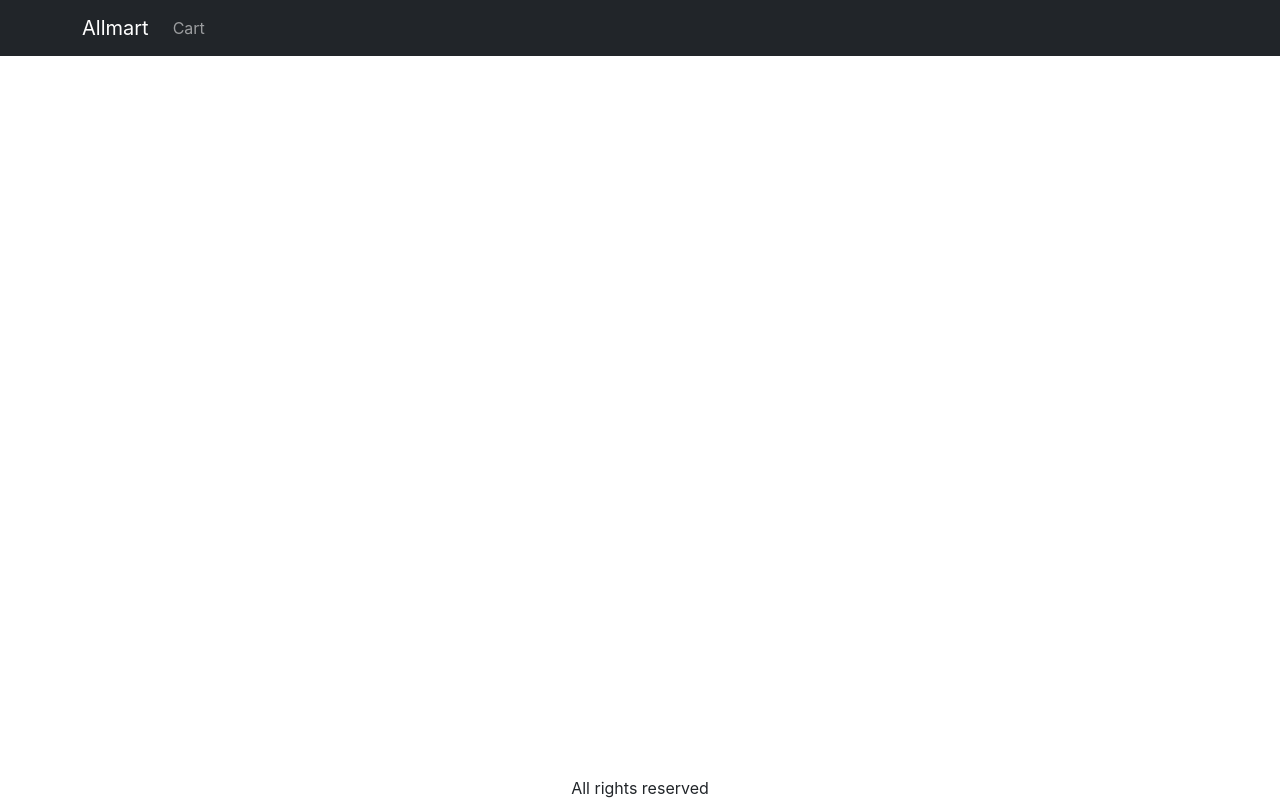
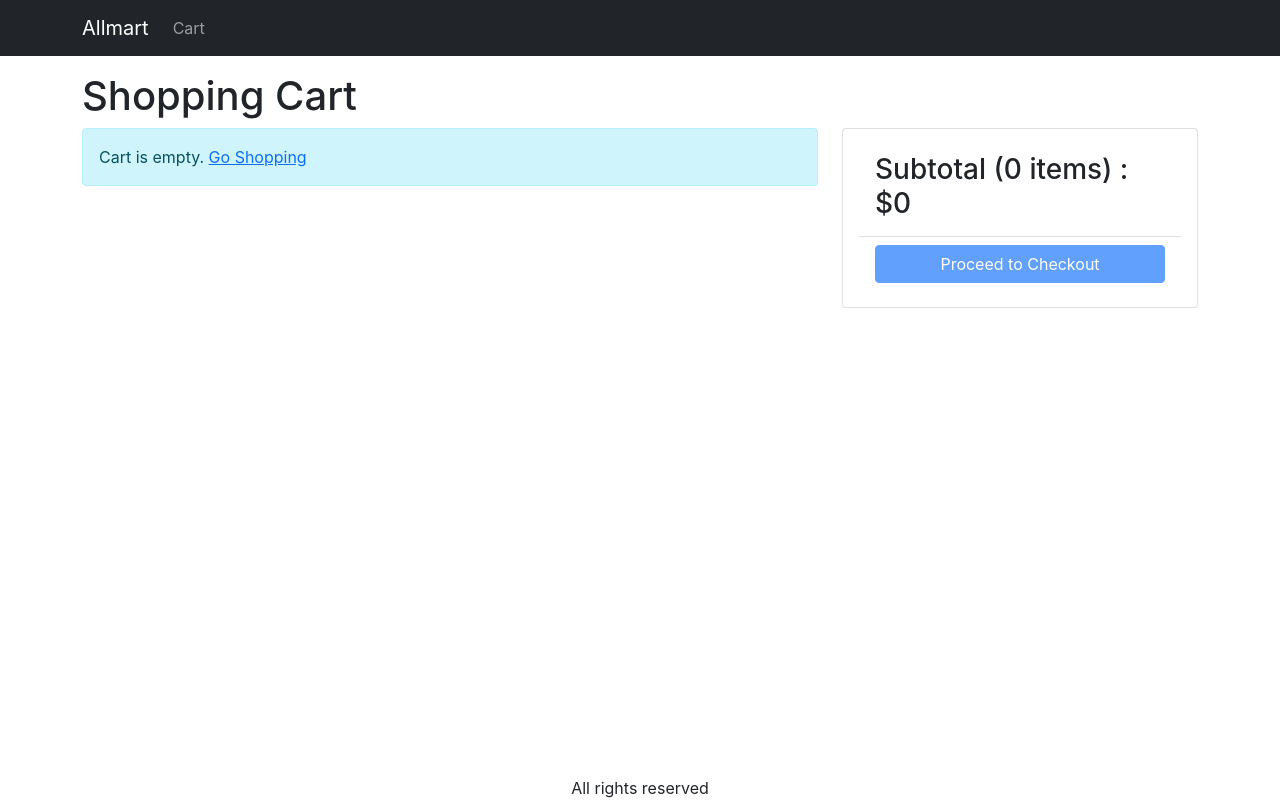
Before and after one commit to n8ly/allmart, a React (Create React App) app in the folder frontend/: page /cart in a window 1280 px wide. Built offline with nearby package versions, Linux system fonts and the light colour scheme.

Commit message:
cart ui implemented

```diff
--- a/frontend/src/App.js
+++ b/frontend/src/App.js
@@ -8,6 +8,7 @@
 import { LinkContainer } from 'react-router-bootstrap';
 import { useContext } from 'react';
 import { Store } from './Store';
+import CartScreen from './screens/CartScreen';
 
 function App() {
   const { state } = useContext(Store);
@@ -40,6 +41,7 @@
             <Routes>
               <Route path="/product/:slug" element={<ProductScreen />} />
               <Route path="/" element={<HomeScreen />} />
+              <Route path="/cart" element={<CartScreen />} />
             </Routes>
           </Container>
         </main>
--- a/frontend/src/index.css
+++ b/frontend/src/index.css
@@ -58,3 +58,7 @@
 .image-large {
   max-width: 100%;
 }
+
+.img-thumbnail {
+  height: 80px;
+}
--- /dev/null
+++ b/frontend/src/screens/CartScreen.js
@@ -0,0 +1,130 @@
+// import { Card } from 'react-bootstrap/Card';
+// import Store
+// import { Button } from 'react-bootstrap/Button';
+// import Row
+// import Column
+// import data from data.js?
+
+// good but aslo psuedocode filesnames
+
+import { useContext } from 'react';
+import Button from 'react-bootstrap/Button';
+import Card from 'react-bootstrap/Card';
+import Col from 'react-bootstrap/Col';
+import ListGroup from 'react-bootstrap/ListGroup';
+import Row from 'react-bootstrap/Row';
+import { Helmet } from 'react-helmet-async';
+import { Link } from 'react-router-dom';
+import MessageBox from '../components/MessageBox';
+import { Store } from '../Store';
+
+export default function CartScreen() {
+  // link from product screen to call CartScreen (also from nav icon?)
+  // create routes in app for cartscreen
+
+  const { state, dispatch: ctxDispatch } = useContext(Store);
+  const {
+    cart: { cartItems },
+  } = state;
+
+  return (
+    // cols then rows
+    // card
+    // photo /with card?    (from????)
+    // link
+    // item name
+    // button subtract from cart
+    // (need to make a function to match just like add-to-cart)
+    // render total quantity of the item
+    // button add to cart (use already written function)
+    // render price of product
+    // button remove item from store
+
+    // new card row for ea item in cart. use map
+
+    // second card on next row (maybe 4/12ths? of col    using bootstrap___)
+    // render number of items(same as red dot on top of screen)
+    // render total price of all of them
+    // button "proceed to checkout" (take up all of width)
+
+    <div>
+      <Helmet>
+        <title>Shopping Cart</title>
+      </Helmet>
+
+      <h1>Shopping Cart</h1>
+      <Row>
+        <Col md={8}>
+          {cartItems.length === 0 ? (
+            <MessageBox>
+              Cart is empty. <Link to="/">Go Shopping</Link>
+            </MessageBox>
+          ) : (
+            <ListGroup>
+              {' '}
+              {cartItems.map((item) => (
+                <ListGroup.Item key={item._id}>
+                  <Row className="align-items-center">
+                    <Col md={4}>
+                      <img
+                        src={item.image}
+                        alt={item.name}
+                        className="img-fluid rounded img-thumbnail"
+                      ></img>{' '}
+                      <Link to={`/product/${item.slug}`}>{item.name}</Link>
+                    </Col>
+                    <Col md={3}>
+                      <Button variant="light" disabled={item.quantity === 1}>
+                        {/* onClick={minusCartItem} */}
+                        <i className="fas fa-minus-circle"></i>
+                      </Button>{' '}
+                      <span>{item.quantity}</span>{' '}
+                      <Button
+                        variant="light"
+                        disabled={item.quantity === item.countInStock}
+                      >
+                        <i className="fas fa-plus-circle"></i>
+                      </Button>
+                    </Col>
+                    <Col md={3}>${item.price}</Col>
+                    <Col md={2}>
+                      <Button variant="light">
+                        <i className="fas fa-trash"></i>
+                      </Button>{' '}
+                    </Col>
+                  </Row>
+                </ListGroup.Item>
+              ))}
+            </ListGroup>
+          )}
+        </Col>
+        <Col md={4}>
+          <Card>
+            <Card.Body>
+              <ListGroup variant="flush">
+                <ListGroup.Item>
+                  <h3>
+                    Subtotal ({cartItems.reduce((a, c) => a + c.quantity, 0)}{' '}
+                    items) : $
+                    {cartItems.reduce((a, c) => a + c.quantity * c.price, 0)}
+                  </h3>
+                </ListGroup.Item>
+                <ListGroup.Item>
+                  <div className="d-grid">
+                    <Button
+                      type="button"
+                      variant="primary"
+                      disabled={cartItems.length === 0}
+                    >
+                      Proceed to Checkout
+                    </Button>
+                  </div>
+                </ListGroup.Item>
+              </ListGroup>
+            </Card.Body>
+          </Card>
+        </Col>
+      </Row>
+    </div>
+  );
+}
--- a/frontend/src/screens/ProductScreen.js
+++ b/frontend/src/screens/ProductScreen.js
@@ -6,7 +6,7 @@
 import Badge from 'react-bootstrap/Badge';
 import Button from 'react-bootstrap/Button';
 import ListGroup from 'react-bootstrap/ListGroup';
-import { useParams } from 'react-router-dom';
+import { useNavigate, useParams } from 'react-router-dom';
 import Rating from '../components/Rating';
 import { Helmet } from 'react-helmet-async';
 import LoadingBox from '../components/LoadingBox';
@@ -30,6 +30,7 @@
 // function HomeScreen() {
 
 function ProductScreen() {
+  const navigate = useNavigate();
   const params = useParams();
   const { slug } = params;
 
@@ -66,6 +67,7 @@
       type: 'CART_ADD_ITEM',
       payload: { ...product, quantity },
     });
+    navigate('/cart');
   };
 
   return loading ? (
```
